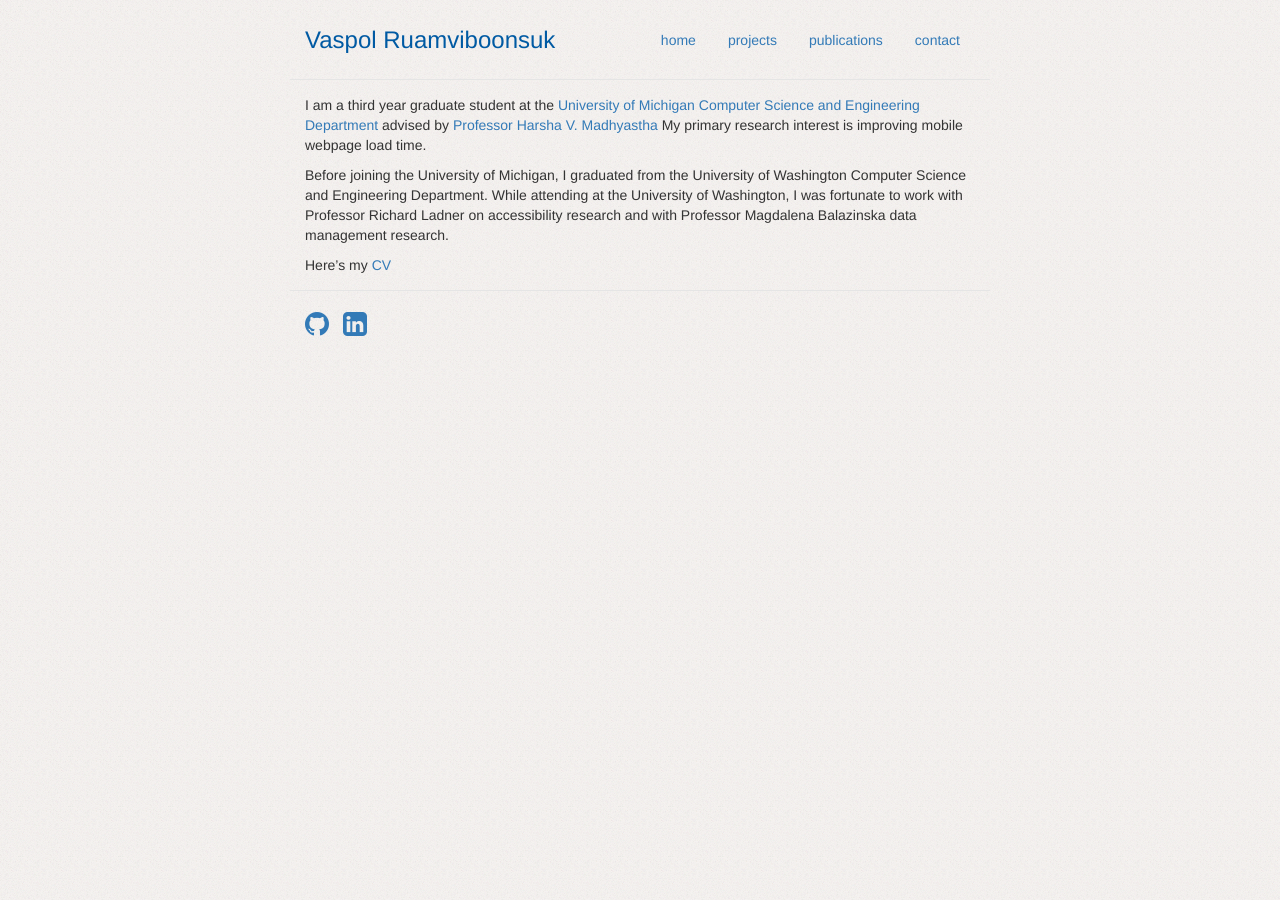
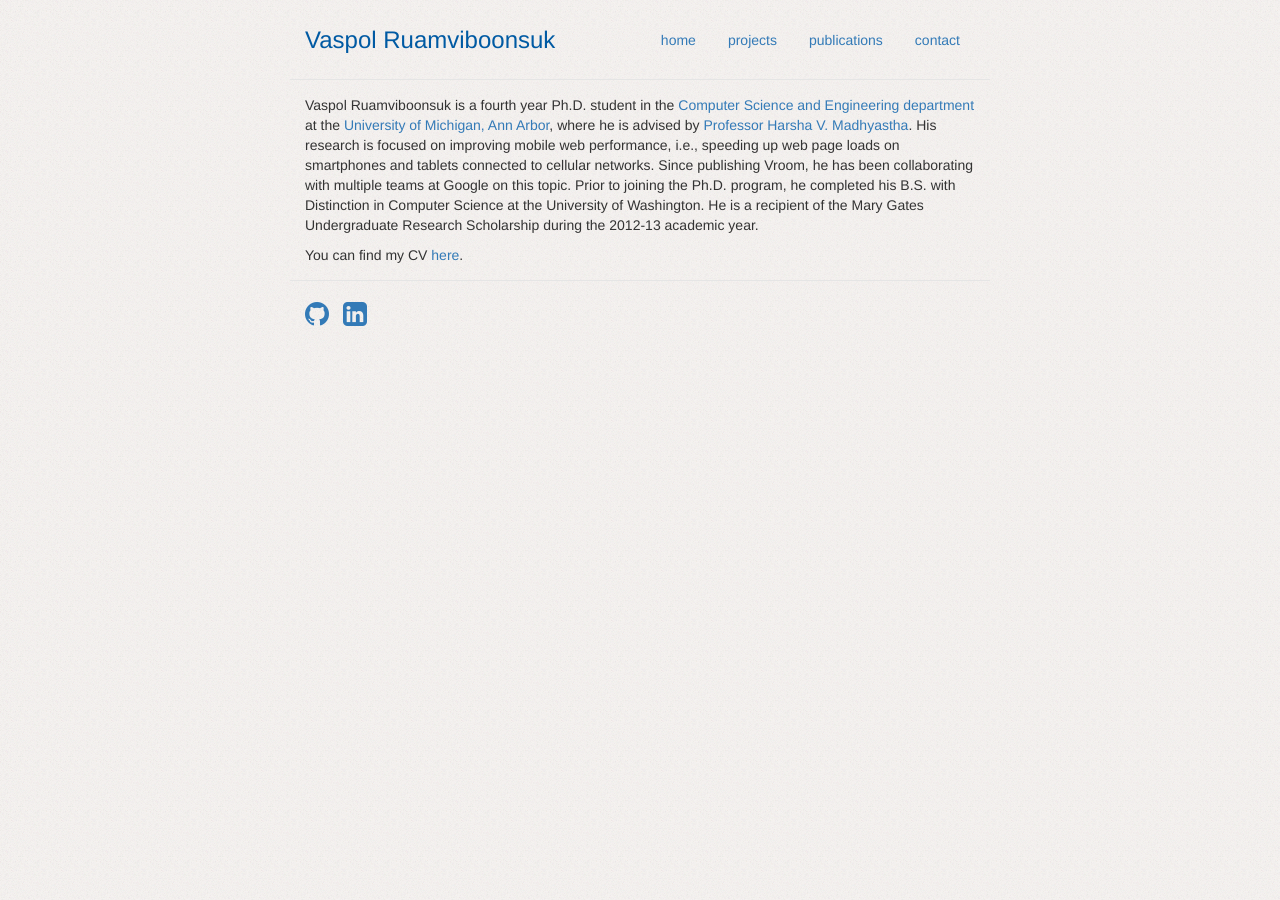
Before and after one commit to paivaspol/paivaspol.github.io, a Jekyll site: the page built from index.md, in a window 1280 px wide. Built offline with Jekyll 4.4.1, drawn with Linux system fonts in a browser that asks for light colours; nearby versions of some CDN libraries.

Commit message:
Updated bio and cv

```diff
--- a/index.md
+++ b/index.md
@@ -3,14 +3,12 @@ layout: default
 title: Vaspol Ruamviboonsuk
 ---
 
-I am a third year graduate student at the [University of Michigan][] [Computer Science and Engineering Department][] advised by [Professor Harsha V. Madhyastha][] My primary research interest is improving mobile webpage load time.
+Vaspol Ruamviboonsuk is a fourth year Ph.D. student in the [Computer Science and Engineering department][] at the [University of Michigan, Ann Arbor][], where he is advised by [Professor Harsha V. Madhyastha][]. His research is focused on improving mobile web performance, i.e., speeding up web page loads on smartphones and tablets connected to cellular networks. Since publishing Vroom, he has been collaborating with multiple teams at Google on this topic. Prior to joining the Ph.D. program, he completed his B.S. with Distinction in Computer Science at the University of Washington. He is a recipient of the Mary Gates Undergraduate Research Scholarship during the 2012-13 academic year.
 
-[University of Michigan]: http://www.umich.edu
-[Computer Science and Engineering Department]: http://www.eecs.umich.edu
+You can find my CV [here][].
+
+[University of Michigan, Ann Arbor]: http://www.umich.edu
+[Computer Science and Engineering department]: http://www.eecs.umich.edu
 [Professor Harsha V. Madhyastha]: http://eecs.umich.edu/~harshavm
 
-Before joining the University of Michigan, I graduated from the University of Washington Computer Science and Engineering Department. While attending at the University of Washington, I was fortunate to work with Professor Richard Ladner on accessibility research and with Professor Magdalena Balazinska data management research.
-
-Here's my [CV][]
-
-[CV]: pdfs/cv.pdf
+[here]: pdfs/cv.pdf
```
Also changed, not shown: 1 other file.
